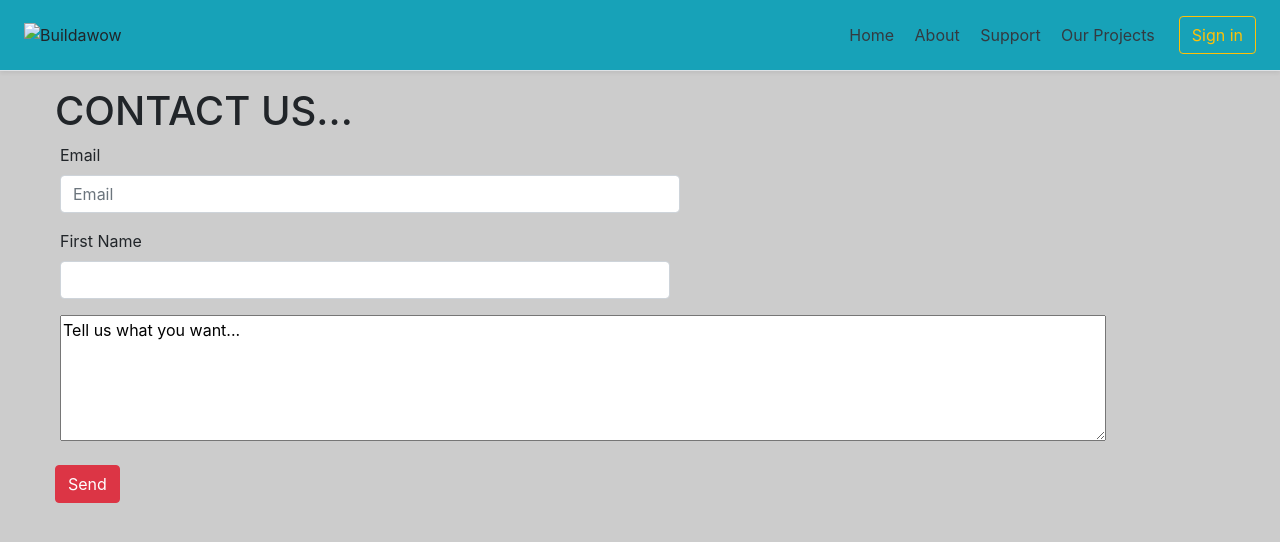
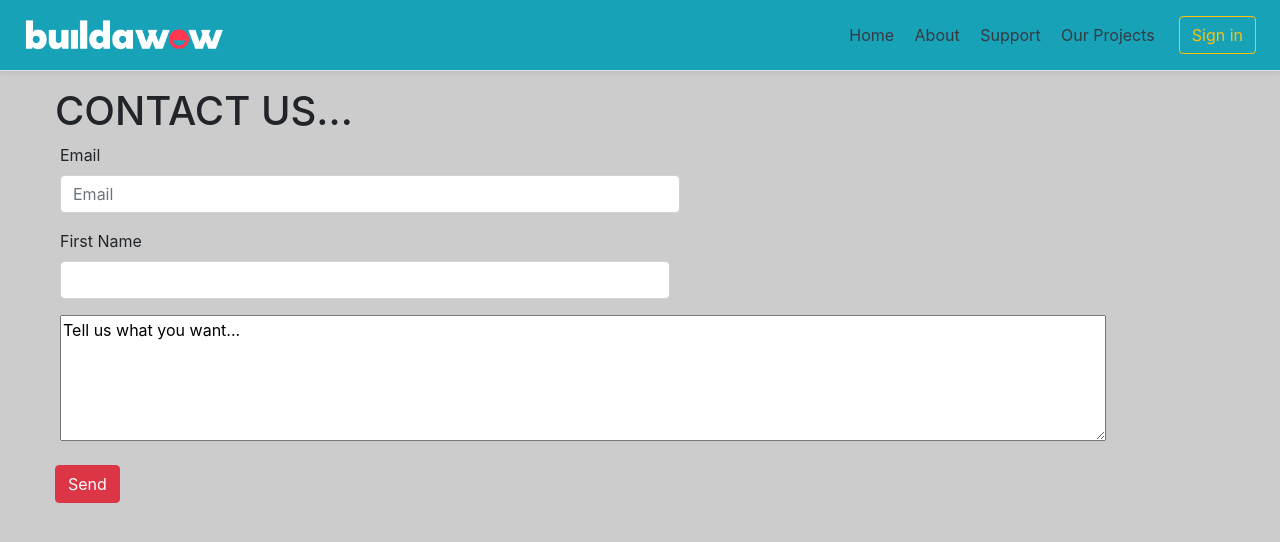
Before and after one commit to pabloestradagt/pricing, a plain HTML site: page subpages/support.html in a window 1280 px wide. Drawn offline with nearby package versions, Linux system fonts and the light colour scheme.

Commit message:
Update support.html

```diff
--- a/subpages/support.html
+++ b/subpages/support.html
@@ -12,7 +12,7 @@
     <script src="https://stackpath.bootstrapcdn.com/bootstrap/4.1.3/js/bootstrap.min.js" integrity="sha384-ChfqqxuZUCnJSK3+MXmPNIyE6ZbWh2IMqE241rYiqJxyMiZ6OW/JmZQ5stwEULTy" crossorigin="anonymous"></script>
 
     <div class="d-flex flex-column flex-md-row align-items-center p-3 px-md-4 mb-3 bg-info border-bottom shadow-sm">
-      <img class="my-0 mr-md-auto font-weight-normal" src="assets/logobuild.png" width="200" alt="Buildawow">
+      <img class="my-0 mr-md-auto font-weight-normal" src="../assets/logobuild.png" width="200" alt="Buildawow">
       <nav class="my-2 my-md-0 mr-md-3">
         <a class="p-2 text-dark" href="../index.html">Home</a>
         <a class="p-2 text-dark" href="about.html">About</a></a>
```
